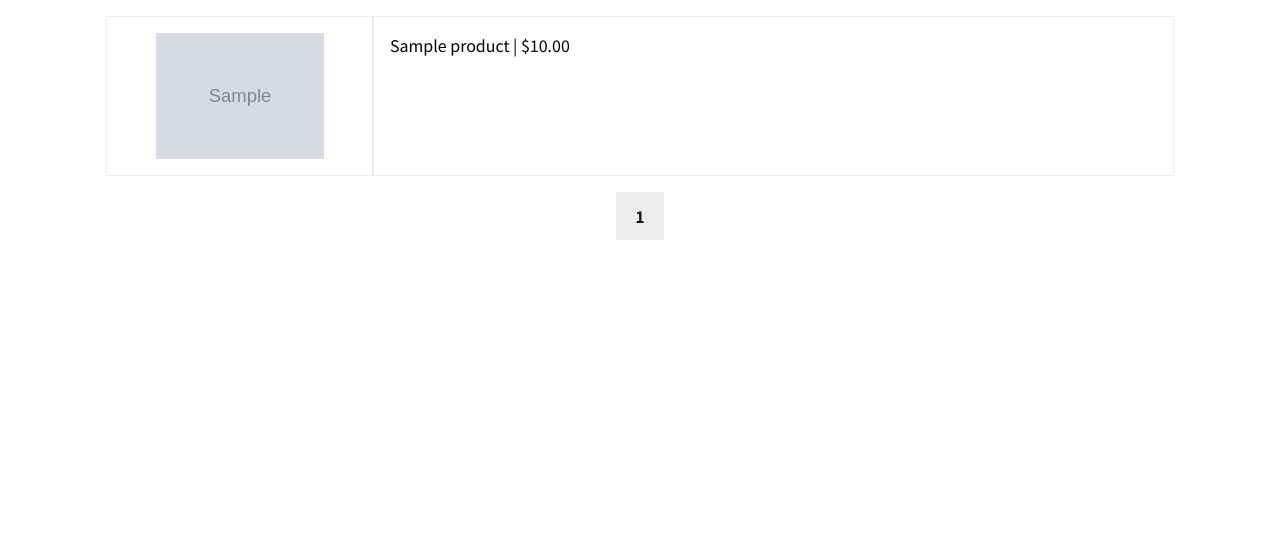
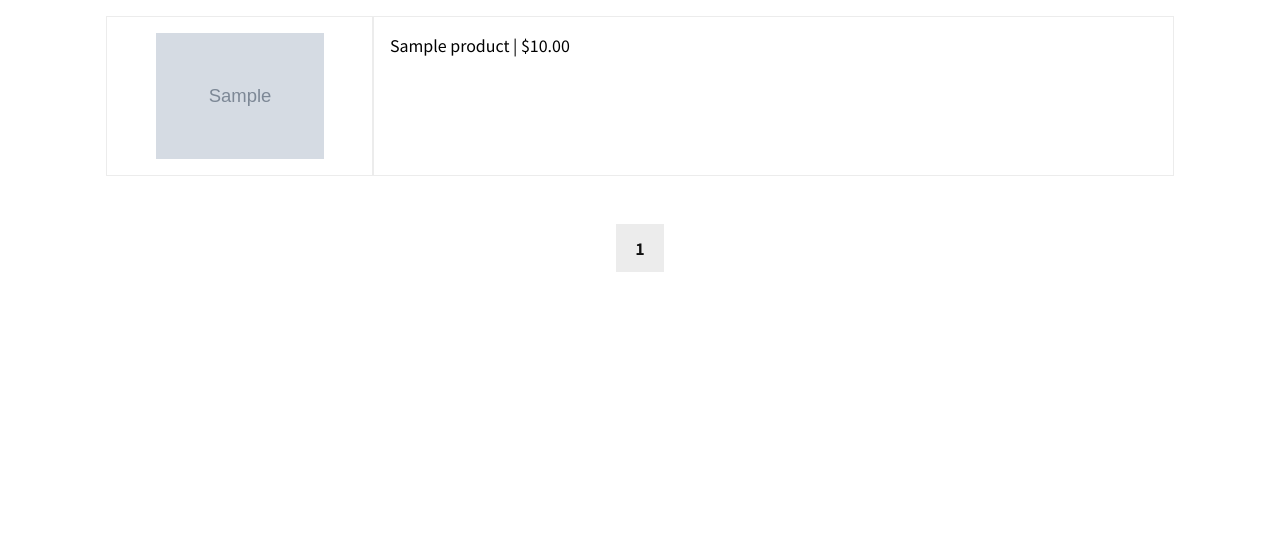
Before and after one commit to ignacio-nava/ecommerce_model, a Django app: a page that uses templates/store/product_list.html in a window 1280 px wide. Shown: the part 58-602 px from the top of the page. Run offline with Django 4.2, Linux system fonts and the light colour scheme; tables that the repository leaves empty hold one stand-in row (values such as "Sample post"); grey boxes marked "Sample" are stand-in pictures.

Commit message:
Fix paginator position

```diff
--- a/templates/store/product_list.html
+++ b/templates/store/product_list.html
@@ -35,7 +35,7 @@
     </section>
     <!-- Paginator -->
 
-    <div class="paginator">
+    <div class="paginator pad-y-200">
       {% if page_obj %}
         <ul role="list">
           {% if page_obj.has_previous %}
```
